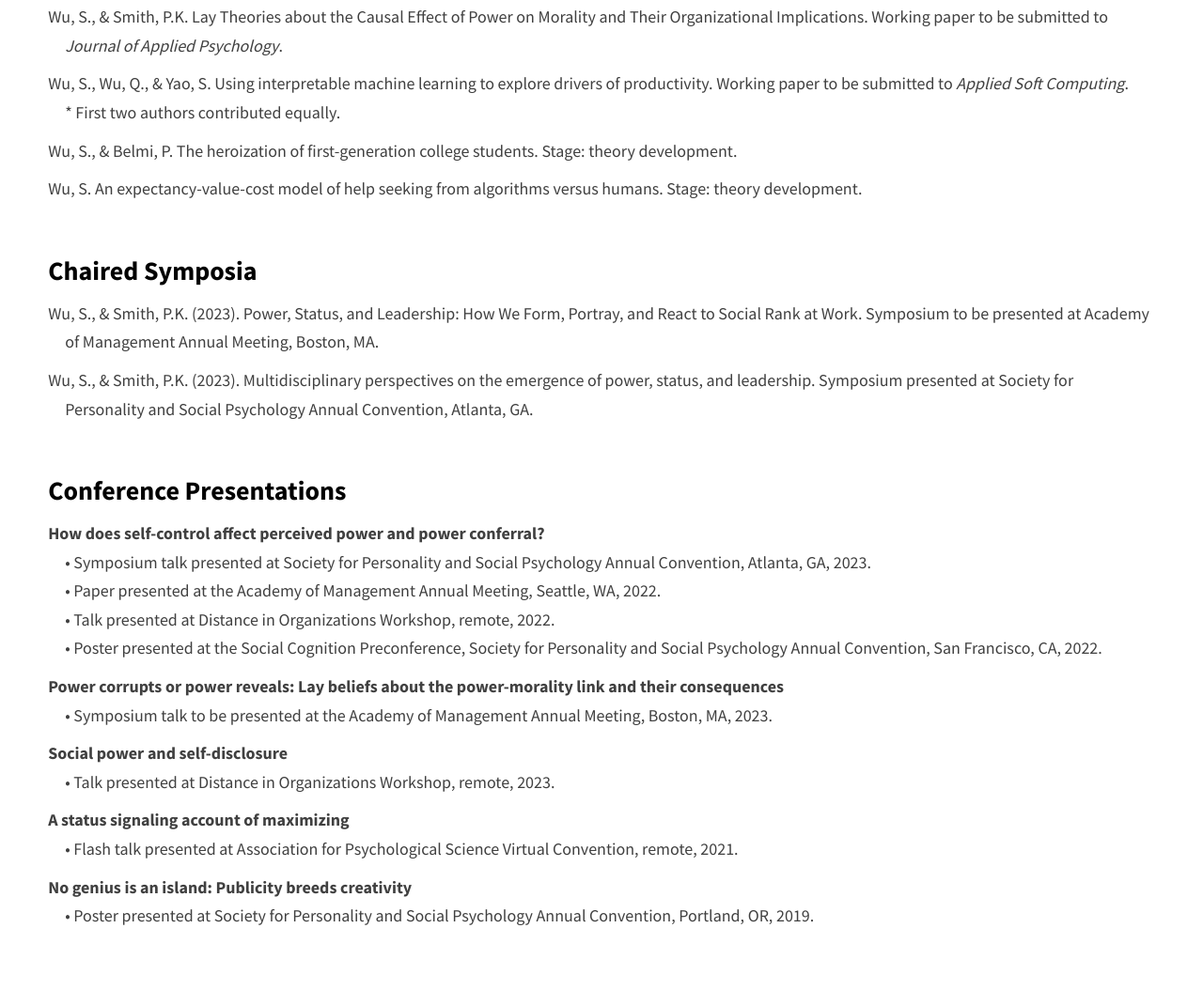
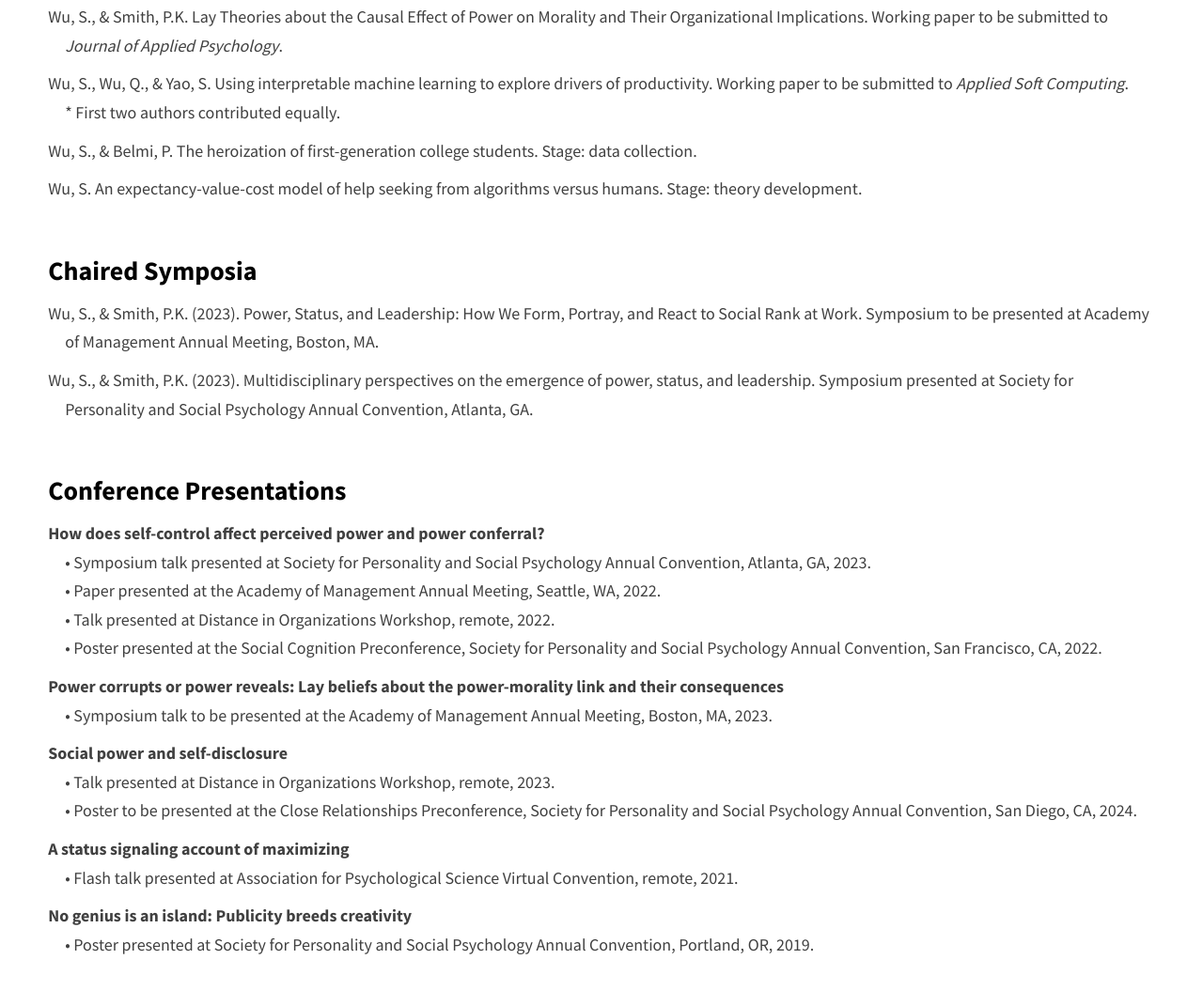
Before and after one commit to shuangwu-ob/shuangwu-ob.github.io, a website: page index.html in a window 1280 px wide. Shown: the part 5380-6434 px from the top of the page at 94% size. Drawn offline with Linux system fonts and the light colour scheme.

Commit message:
20231129

```diff
--- a/index.html
+++ b/index.html
@@ -324,7 +324,7 @@
             <div class="projects__row-content">
               <h3 class="projects__row-content-title">Work in Progress</h3>
               <p class="projects__row-content-desc">
-                Wu, S., Smallman, R. & Smith, P.K. Self-control signals and affords power. Under review at <i>Journal of Personality and Social Psychology</i>.<br>
+                Wu, S., Smallman, R. & Smith, P.K. Self-control signals and affords power. Invited 2nd round revision at <i>Journal of Personality and Social Psychology</i>.<br>
               </p>
               <p class="projects__row-content-desc">
                 Wu, S., & Luan, M. A status signaling account of maximizing. Working paper to be submitted to <i>Journal of Consumer Research</i>.<br>
@@ -342,7 +342,7 @@
 * First two authors contributed equally.<br>
               </p>
               <p class="projects__row-content-desc">
-                Wu, S., & Belmi, P. The heroization of first-generation college students. Stage: theory development.<br>
+                Wu, S., & Belmi, P. The heroization of first-generation college students. Stage: data collection.<br>
               </p>
               <p class="projects__row-content-desc">
                 Wu, S. An expectancy-value-cost model of help seeking from algorithms versus humans. Stage: theory development.<br>
@@ -383,6 +383,7 @@
               <p class="projects__row-content-desc">
                 <strong>Social power and self-disclosure</strong><br>
                  • Talk presented at Distance in Organizations Workshop, remote, 2023.<br>
+                 • Poster to be presented at the Close Relationships Preconference, Society for Personality and Social Psychology Annual Convention, San Diego, CA, 2024.<br>
               </p>
               <p class="projects__row-content-desc">
                 <strong>A status signaling account of maximizing</strong><br>
```
Also changed, not shown: 2 other files.
